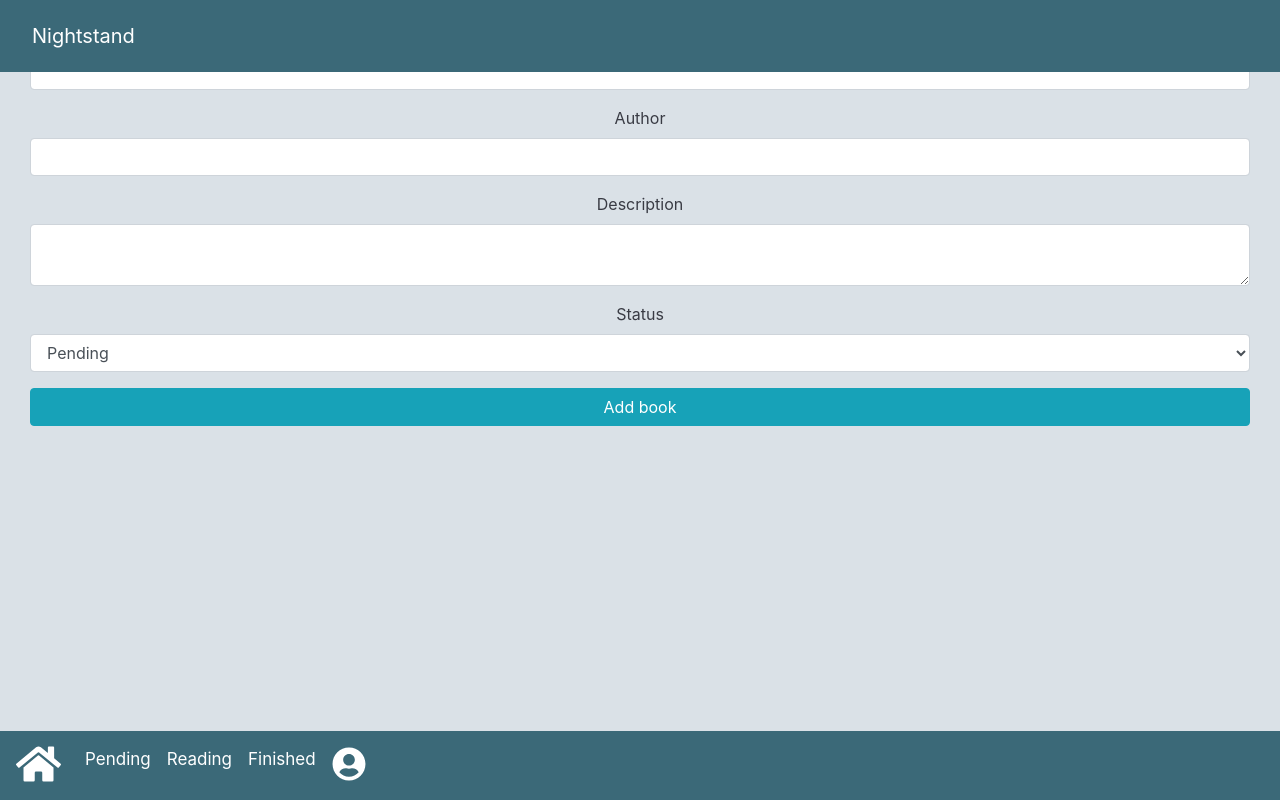
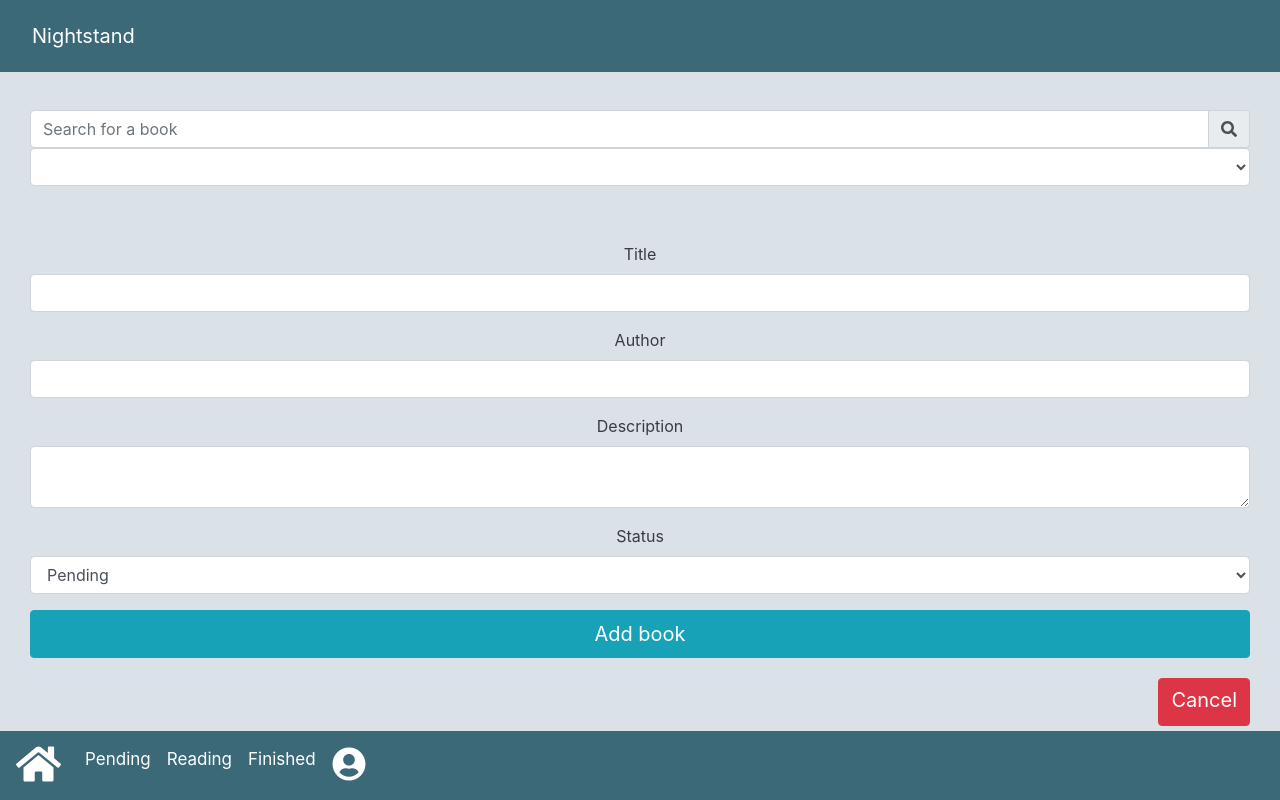
Before and after one commit to x8a/night-stand-frontend, a React (Create React App) app: page /create/pending in a window 1280 px wide. Built offline with nearby package versions, Linux system fonts and the light colour scheme; sample sign-in values are in the browser's storage.

Commit message:
Google Books API implementation

```diff
--- a/src/components/NewBook.js
+++ b/src/components/NewBook.js
@@ -1,5 +1,8 @@
 import React, { Component } from 'react';
 import axios from "axios";
+import { Link } from 'react-router-dom';
+import { FontAwesomeIcon } from '@fortawesome/react-fontawesome'
+import { faSearch } from '@fortawesome/free-solid-svg-icons'
 
 class NewBook extends Component {
   constructor(props){
@@ -8,13 +11,27 @@ class NewBook extends Component {
       title: '',
       author: '',
       description: '',
-      status: 'Pending'
+      status: 'Pending',
+      search: '',
+      searchResults: []
     };
   }
 
   handleChange = (event) => {
     const {name, value} = event.target;
     this.setState({[name]: value});
+  }
+
+  handleSearch = () => {
+    axios.get(`https://www.googleapis.com/books/v1/volumes?q=${this.state.search}&key=${process.env.GOOGLE_KEY}`)
+    .then(res => {
+      this.setState({
+        ...this.state,
+        searchResults: res.data.items,
+      });
+    })
+    .catch((error) => console.log(error));
+
   }
 
   handleFormSubmit = (event) => {
@@ -35,38 +52,111 @@ class NewBook extends Component {
   };
 
   render(){
-    return(
-        <div className="general-bg" style={{height: "100%", color: "#393b44"}}>
-          <form onSubmit={this.handleFormSubmit} className="forms" >
+
+    let results = ""
+
+    if (this.state.searchResults.length !== 0) {
+      console.log(this.state.searchResults)
+      results = this.state.searchResults.map(book => {
+        return (
+          <option key={book.id}>{book.volumeInfo.title} {book.volumeInfo.authors? `- ${book.volumeInfo.authors[0]}` : ""}</option>
+        )
+      })
+    }
+
+    return (
+      <div
+        className="general-bg"
+        style={{ height: "100%", color: "#393b44", paddingTop: "90px" }}
+      >
+        <form className="forms">
+          <div className="input-group">
+            <input
+              className="form-control"
+              type="text"
+              name="search"
+              placeholder="Search for a book"
+              value={this.state.search}
+              onChange={(e) => this.handleChange(e)}
+            />
+            <div className="input-group-append">
+              <span onClick={(e) => this.handleSearch(e)} className="input-group-text">
+                <FontAwesomeIcon icon={faSearch} />
+              </span>
+            </div>
+          </div>
+          <div className="form-group">
+              <select className="form-control">
+                {results}
+              </select>
+          </div>
+        </form>
+
+        <form onSubmit={this.handleFormSubmit} className="forms">
           <div className="form-group">
             <label>Title</label>
-            <input className="form-control" type="text" name="title" value={this.state.title} onChange={ e => this.handleChange(e)}/>
+            <input
+              className="form-control"
+              type="text"
+              name="title"
+              value={this.state.title}
+              onChange={(e) => this.handleChange(e)}
+            />
           </div>
 
           <div className="form-group">
             <label>Author</label>
-            <input className="form-control" type="text" name="author" value={this.state.author} onChange={ e => this.handleChange(e)} />
+            <input
+              className="form-control"
+              type="text"
+              name="author"
+              value={this.state.author}
+              onChange={(e) => this.handleChange(e)}
+            />
           </div>
 
           <div className="form-group">
             <label>Description</label>
-            <textarea className="form-control" name="description" value={this.state.description} onChange={ e => this.handleChange(e)} />
+            <textarea
+              className="form-control"
+              name="description"
+              value={this.state.description}
+              onChange={(e) => this.handleChange(e)}
+            />
           </div>
 
           <div className="form-group">
             <label>Status</label>
-            <select className="form-control" value={this.state.status} name="status" onChange={ e => this.handleChange(e)}>
+            <select
+              className="form-control"
+              value={this.state.status}
+              name="status"
+              onChange={(e) => this.handleChange(e)}
+            >
               <option value="Pending">Pending</option>
               <option value="Reading">In progress</option>
               <option value="Finished">Finished</option>
             </select>
           </div>
 
-            <input className="btn btn-info" type="submit" value="Add book" />
+          <input
+            style={{ height: "48px", fontSize: "20px" }}
+            className="btn btn-info"
+            type="submit"
+            value="Add book"
+          />
         </form>
-
+        <p className="edit-profile">
+          <Link
+            style={{ height: "48px", fontSize: "20px" }}
+            to="/profile"
+            className="btn btn-danger"
+          >
+            Cancel
+          </Link>
+        </p>
       </div>
-      )
+    );
   }
 }
 
```
Also changed, not shown: 1 other file (tests, documents, lock files or other folders). Lines whose indentation alone changed are shown as unchanged.
